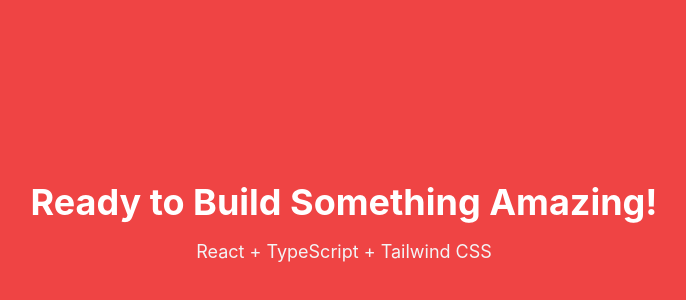
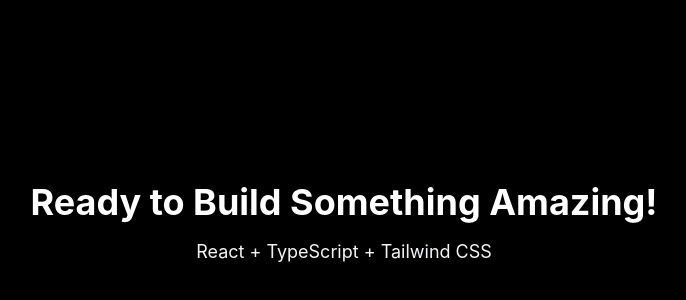
Before and after one commit to Lyzr-Apps/fantastic-vibrant-lab, a React (Vite) app: page / in a window 1280 px wide. Shown: the part 176-476 px from the top of the page, without its empty margins (296-982 px from the left). Built offline with nearby package versions, Linux system fonts and the light colour scheme.

Commit message:
style: changed background color to black

```diff
--- a/src/App.tsx
+++ b/src/App.tsx
@@ -1,6 +1,6 @@
 function App() {
   return (
-    <div className="min-h-screen bg-red-500 flex items-center justify-center">
+    <div className="min-h-screen bg-black flex items-center justify-center">
       <div className="text-center">
         <h1 className="text-4xl font-bold text-white mb-4">
           Ready to Build Something Amazing!
```
